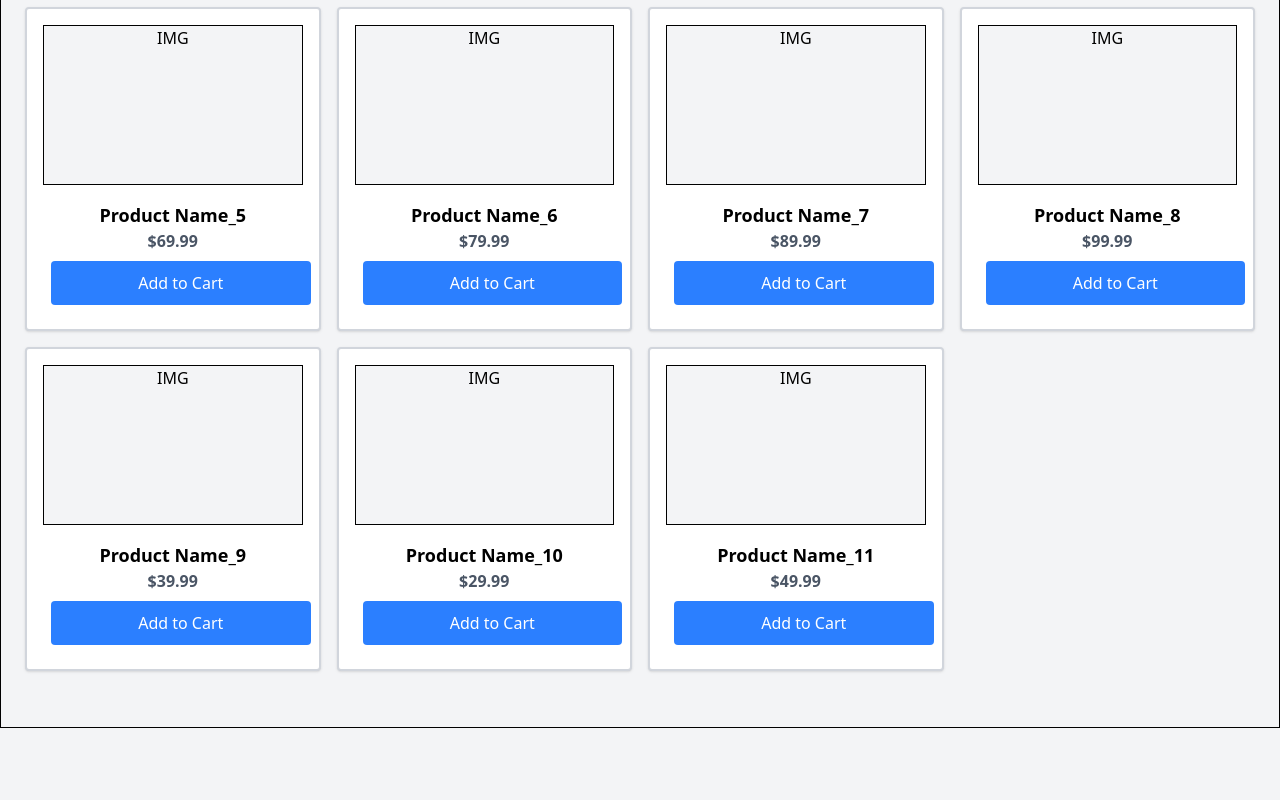
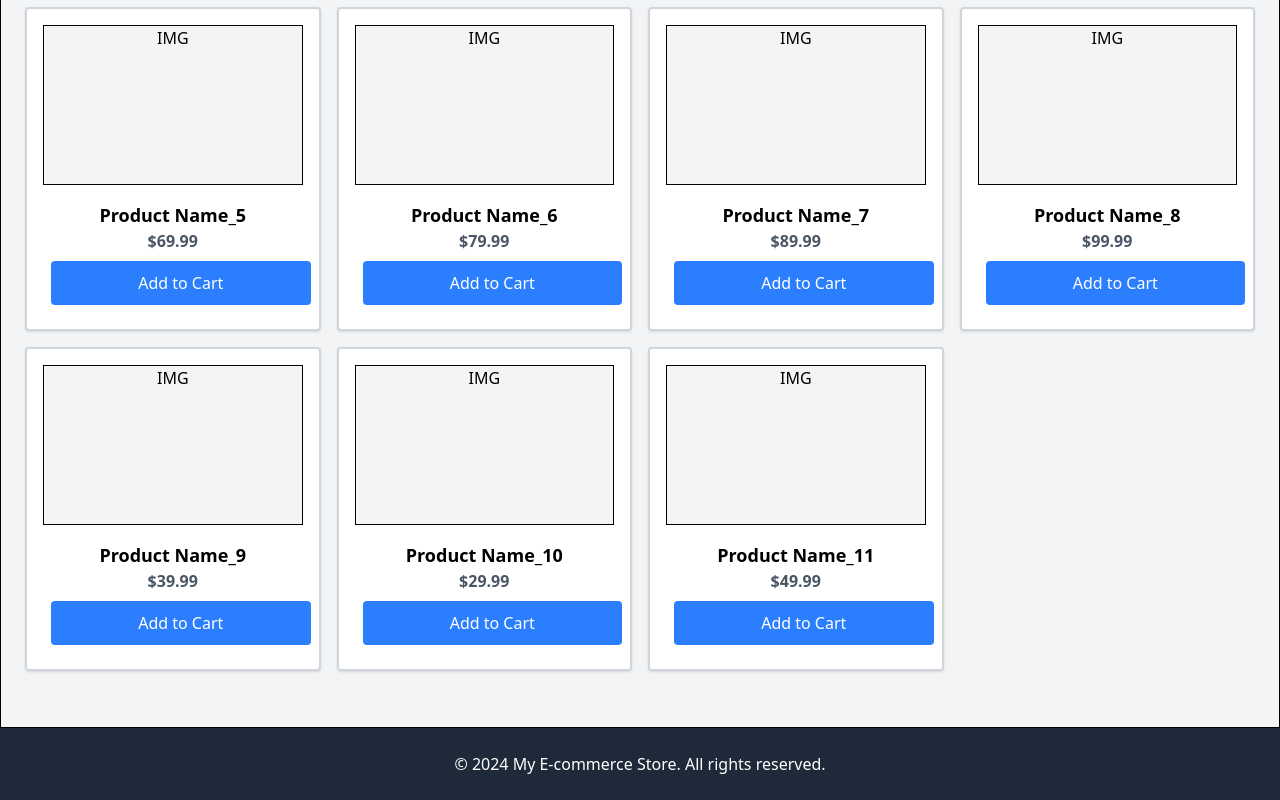
Before and after one commit to VusanDebnath/mini_project_1, a plain HTML site: page index.html in a window 1280 px wide. Shown: the part 674-1474 px from the top of the page. Before the commit the page ends 1402 px from the top, so only its background shows below. Drawn offline with nearby package versions, Linux system fonts and the light colour scheme.

Commit message:
Footer section add

```diff
--- a/index.html
+++ b/index.html
@@ -191,5 +191,12 @@
             </div>
         </div>
      </section>
+
+     <!-- Footer -->
+     <footer class="bg-gray-800 text-white py-6">
+        <div class="container mx-auto px-4 text-center">
+            <p>&copy; 2024 My E-commerce Store. All rights reserved.</p>
+        </div>
+     </footer>
   </body>
 </html>
```
